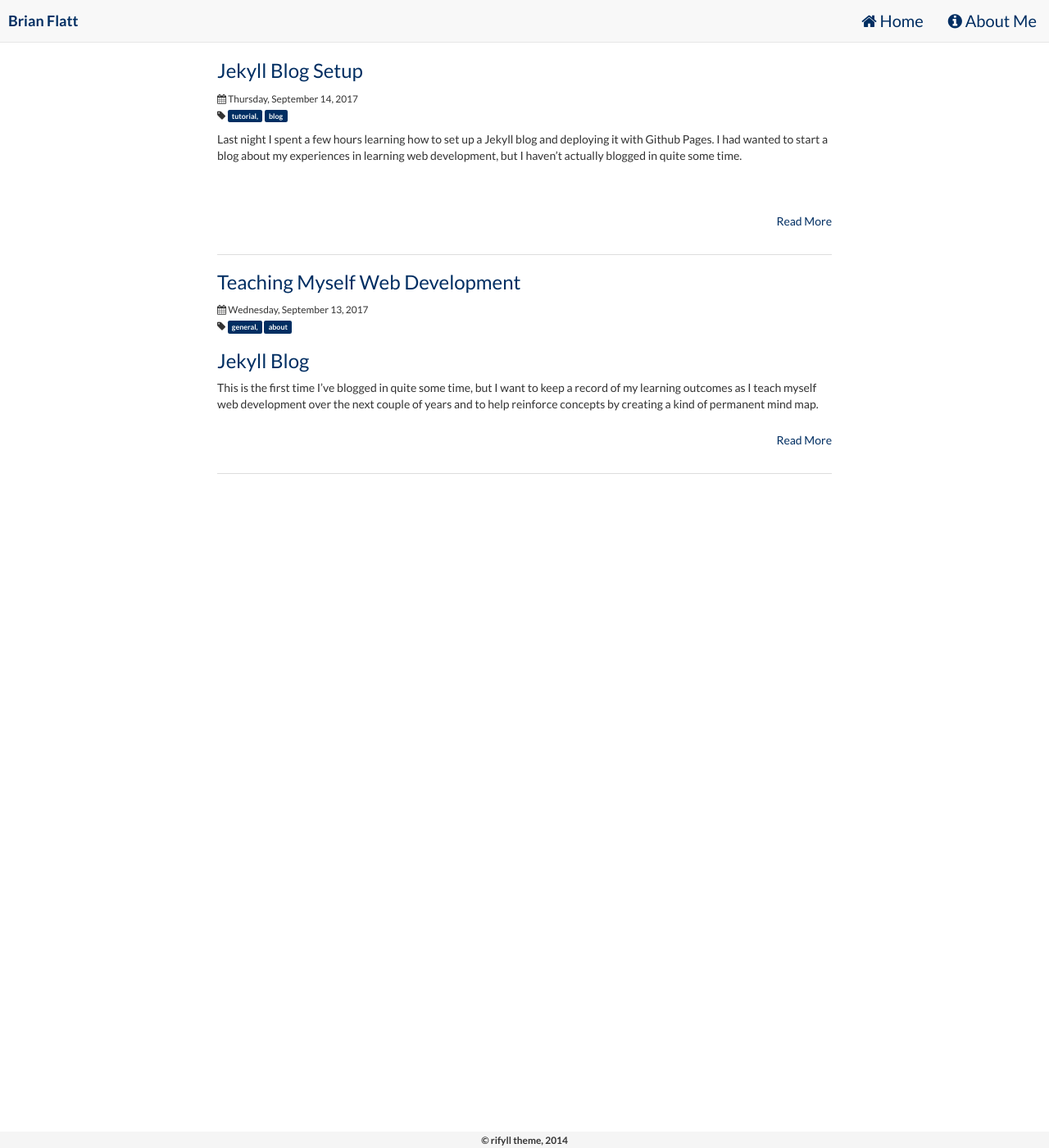
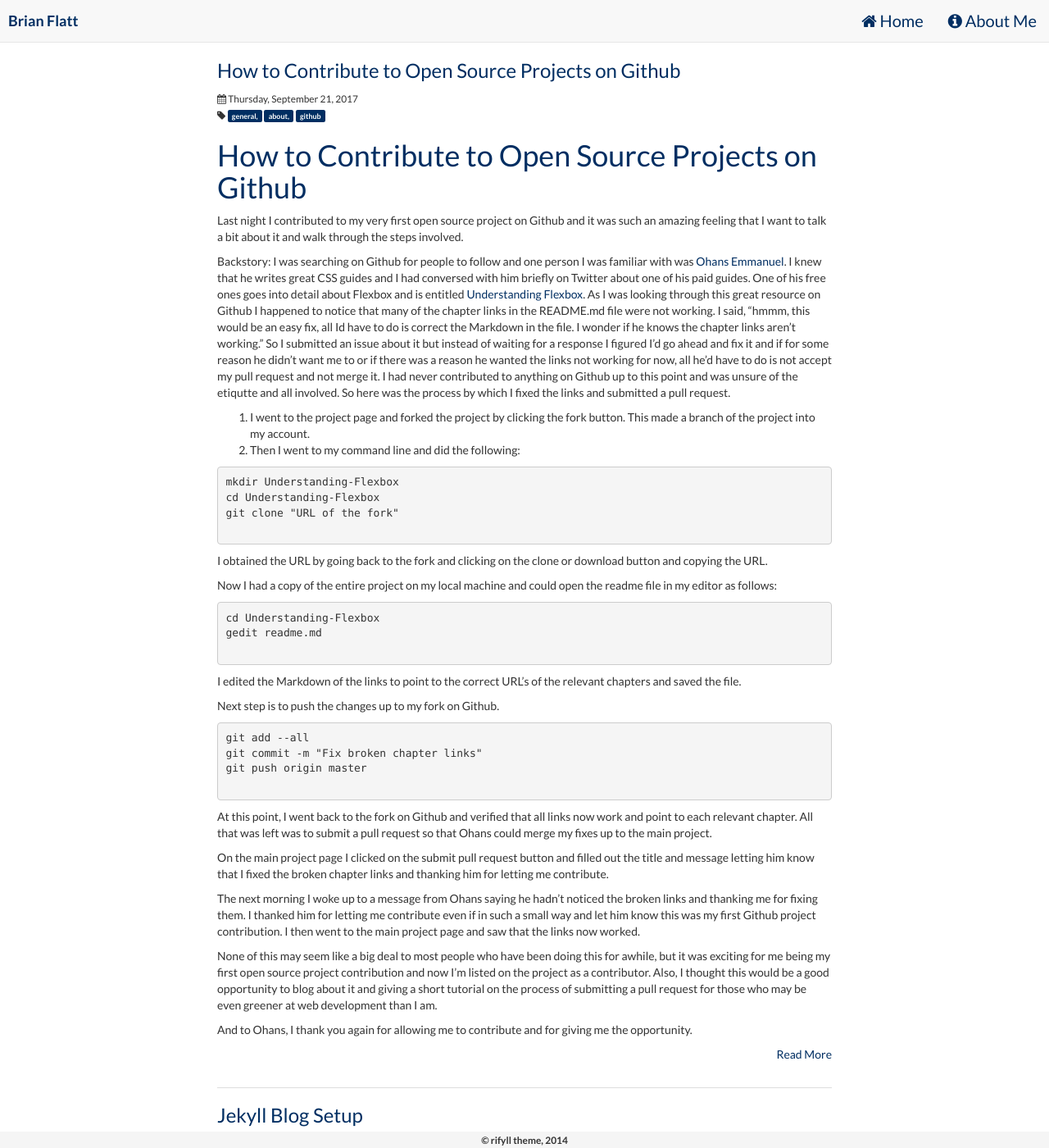
Before and after one commit to bflatt72/myblog, a Jekyll site: the page built from index.html, in a window 1280 px wide and 1400 px high, scrolled down 267 px. Shown: the whole window at 82% size. Built offline with Jekyll 4.4.1, drawn with Linux system fonts in a browser that asks for light colours; nearby versions of some CDN libraries; before the commit the page ends 905 px from its top, so only the background shows below that.

Commit message:
Blog on Github contributions

```diff
--- a/_posts/github-howto-contribute.md
+++ b/_posts/2017-09-21-github-howto-contribute.md
@@ -1,3 +1,16 @@
+---
+layout: post
+title: How to Contribute to Open Source Projects on Github
+date: 2017-09-21
+category: posts
+tags: general, about, github
+
+---
+
+
+
+
+
 # How to Contribute to Open Source Projects on Github
 
 Last night I contributed to my very first open source project on Github and it was such an amazing feeling that I want to talk a bit about it and walk through the steps involved.
```
